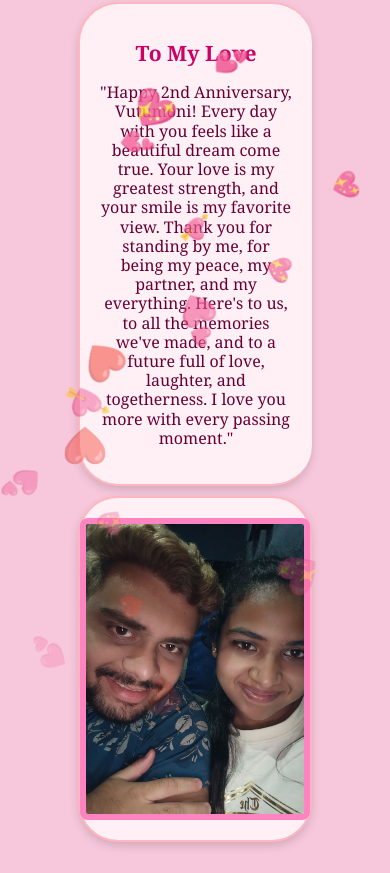
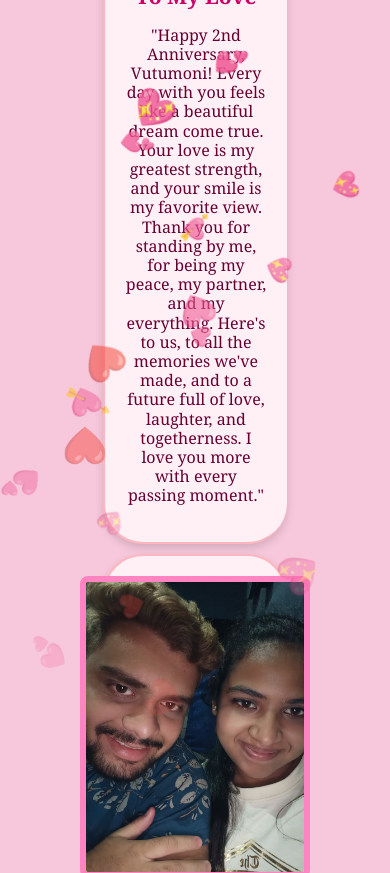
Before and after one commit to deepharh005/Gift_Card, a plain HTML site: page index.html in a window 390 px wide. Before the commit the page ends 844 px from the top, so only its background shows below. Drawn offline with Linux system fonts and the light colour scheme.

Commit message:
Update style.css

```diff
--- a/style.css
+++ b/style.css
@@ -109,7 +109,7 @@
     }
 
     .page {
-      width: 60%;
+      width: 47%;
        height: 92vh;
       margin: 5px;
       padding: 20px;
```
